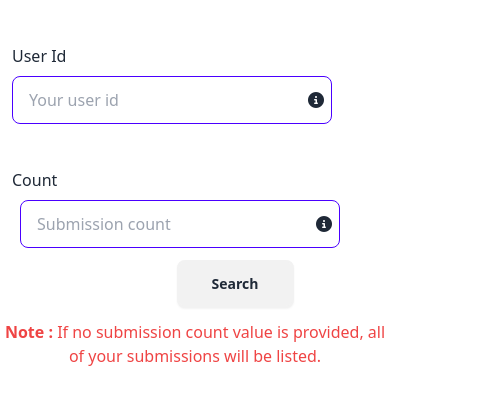
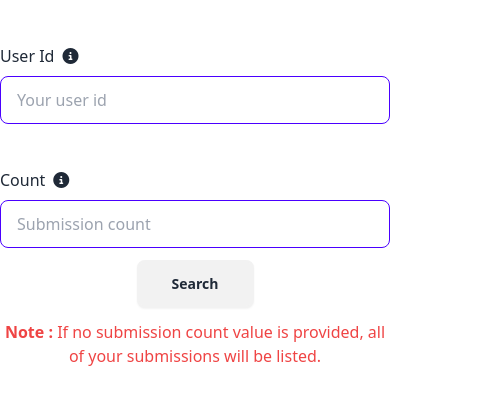
Before and after one commit to Abdullah-Al-Ovi/uva-problem-solving-list-cse-8, a React (Vite) app: page /submission-list in a window 390 px wide. Shown: the top 404 px of the page, 481 px wide, since content can reach past the window. Built offline with nearby package versions, Linux system fonts and the light colour scheme.

Commit message:
Bug on responsive issue on submission page fixed

```diff
--- a/src/Components/Banner/Banner.jsx
+++ b/src/Components/Banner/Banner.jsx
@@ -46,7 +46,7 @@ const Banner = () => {
                             </Link>
 
                         </div>
-                        <div className="mt-16 flex flex-col md:flex-col gap-5 w-full">
+                        <div className="mt-16 flex flex-col md:flex- gap-5 w-full">
                             <p className={`text-sm text-gray-500`}>
                                 © Copyright 2024. All rights reserved.
                             </p>
--- a/src/Pages/SubmissionList/SubmissionList.jsx
+++ b/src/Pages/SubmissionList/SubmissionList.jsx
@@ -120,28 +120,30 @@ const SubmissionList = () => {
 
             <form onSubmit={handleGetSubmissionList} className="pt-11">
                 <div className="flex flex-col justify-center gap-11 md:flex-row">
-                    <div className="">
-                        <label className="ml-3 md:ml-0" htmlFor="userId" >User Id</label>
-                        <input required type="text" id="userId" name='userId' placeholder="Your user id" className="input input-bordered input-primary w-full ml-3 md:ml-0 max-w-xs  mt-2" />
+                    <div>
+                        <div>
+                            <label className="md:ml-0" htmlFor="userId" >User Id</label>
+                            <div onClick={() => document.getElementById('my_modal_5').showModal()} className="tooltip ml-2" data-tip="Click to get your user id">
+                                <i className="fa-solid  fa-circle-info "></i>
+                            </div>
+                        </div>
+                        <input required type="text" id="userId" name='userId' placeholder="Your user id" className="input input-bordered input-primary      mt-2 w-full" />
+                    </div>
+                    <div >
+                        <div>
+                            <label htmlFor="count" className=" md:ml-0">Count</label>
+                            <div className="tooltip ml-2" data-tip="The amount of submission you want to check">
+                                <i className="fa-solid fa-circle-info"></i>
+                            </div>
+                        </div>
+                        <input type="text" id="count"
+                            name="count" placeholder="Submission count" className="input input-bordered input-primary md:ml-0 mt-2 w-full" />
 
 
-                        <div onClick={() => document.getElementById('my_modal_5').showModal()} className="tooltip relative -left-6 md:left-64 md:-top-9" data-tip="Click to get your user id">
-                            <i className="fa-solid fa-circle-info "></i>
-                        </div>
-
-                    </div>
-                    <div >
-                        <label htmlFor="count" className="ml-3 md:ml-0">Count</label>
-                        <input type="text" id="count"
-                            name="count" placeholder="Submission count" className="input input-bordered input-primary w-full max-w-xs ml-5 md:ml-0 mt-2" />
-
-                        <div className="tooltip relative -left-6 md:left-60 md:-top-9" data-tip="The amount of submission you want to check">
-                            <i className="fa-solid fa-circle-info "></i>
-                        </div>
                     </div>
                 </div>
                 <div className="w-full text-center">
-                    <input type="submit" className="my-3 mx-auto text-center btn w-[30%] border-2 ml-20" value="Search" />
+                    <input type="submit" className="my-3 mx-auto text-center btn w-[30%] border-2 " value="Search" />
                 </div>
             </form>
             <div className="text-red-500 text-center">
@@ -152,7 +154,7 @@ const SubmissionList = () => {
                     <h3 className="text-3xl font-medium my-5 text-center">Submission List</h3>
                     {
                         fetchedSubmissionList?.length > 0 && <div className="text-center mb-3">
-                            <button onClick={()=>setFetchedSubmissionList([])} className="btn text-red-500 text-center">Clear List</button>
+                            <button onClick={() => setFetchedSubmissionList([])} className="btn text-red-500 text-center">Clear List</button>
                         </div>
                     }
                     <div className="overflow-x-scroll">
@@ -188,26 +190,31 @@ const SubmissionList = () => {
 
             {/* Open the modal using document.getElementById('ID').showModal() method */}
 
-            <dialog id="my_modal_5" className="modal modal-bottom sm:modal-middle">
-                <div className="modal-box">
+
+            <dialog id="my_modal_5" className="modal modal-bottom sm:modal-middle ">
+                <div className="modal-box ">
+                <div className="flex justify-between items-center">
+                    <span className="font-semibold">Enter Your UserName and go</span>
+                        <button onClick={handleCloseModal} className="btn text-red-500">X</button>
+                    </div>
                     <div className="modal-action">
-                        <form onSubmit={handleUserNameToUserId} className=" w-full" method="dialog ">
-                            <div className="flex flex-col pl-20 ">
-                                <label htmlFor="userName" className="text-xl">User name</label>
-                                <input required type="text" name="userName" id="userName" placeholder="Your user name" className="input input-bordered input-primary w-[70%]  mt-2" />
+
+                        <form onSubmit={handleUserNameToUserId} className="mx-auto w-full flex justify-center items-center" method="dialog ">
+                            <div className="flex flex-col ">
+
+                                <input required type="text" name="userName" id="userName" placeholder="Your user name" className="input input-bordered input-primary w-[90%] " />
                             </div>
-                            <button onClick={handleCloseModal} className="btn relative text-red-400 hover:text-red-600 left-[93%]
-                            -top-[77%] md:bottom-[81%] md:left-[93%]">X</button>
+                            <input type="submit" className=" btn" value="Go" />
 
-
-                            <input type="submit" className="my-3 mx-auto text-center btn w-[40%] ml-20" value="Submit" />
                         </form>
                     </div>
                     {
-                        fetchedUserId ? <p className="font-semibold text-blue-700">Your user id is: {fetchedUserId} </p> : ''
+                        fetchedUserId ? <p className="font-semibold text-blue-700 text-center my-5">Your user id is: {fetchedUserId} </p> : ''
                     }
+
                 </div>
             </dialog>
+
         </div>
     );
 };
```
Also changed, not shown: vercel.json (added), 1 other file (tests, documents, lock files or other folders). Lines whose indentation alone changed are shown as unchanged.
